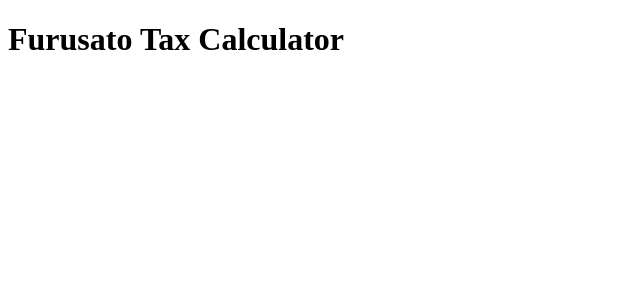
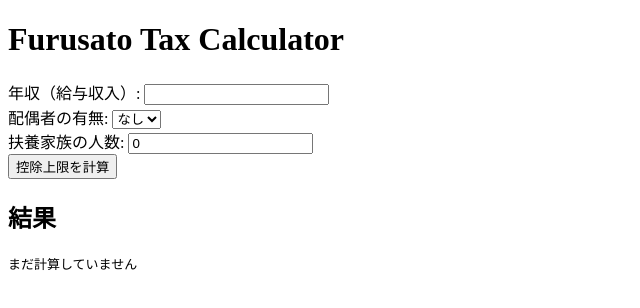
Before and after one commit to riosecca/furusato-tax-calculator, a website with bundled scripts: page docs/index.html in a window 1280 px wide. Shown: the whole page, without its empty margins (0-640 px from the left). Built offline with nearby package versions, Linux system fonts and the light colour scheme.

Commit message:
{commitment comments}

```diff
--- a/docs/index.html
+++ b/docs/index.html
@@ -1,14 +1,44 @@
 <!DOCTYPE html>
 <html lang="ja">
+<head>
+  <meta charset="UTF-8" />
+  <title>Furusato Tax Calculator</title>
+</head>
+<body>
+  <h1>Furusato Tax Calculator</h1>
 
-<head>
-    <meta charset="UTF-8" />
-    <title>Furusato Tax Calculator</title>
-</head>
+  <form id="calc-form">
+    <div>
+      <label>
+        年収（給与収入）:
+        <input id="income" type="number" required />
+      </label>
+    </div>
 
-<body>
-    <h1>Furusato Tax Calculator</h1>
-    <script type="module" src="./index.js"></script>
+    <div>
+      <label>
+        配偶者の有無:
+        <select id="hasSpouse">
+          <option value="no">なし</option>
+          <option value="yes">あり</option>
+        </select>
+      </label>
+    </div>
+
+    <div>
+      <label>
+        扶養家族の人数:
+        <input id="dependents" type="number" value="0" min="0" />
+      </label>
+    </div>
+
+    <button type="submit">控除上限を計算</button>
+  </form>
+
+  <h2>結果</h2>
+  <pre id="result">まだ計算していません</pre>
+
+  <!-- ここが大事 -->
+  <script type="module" src="./index.js"></script>
 </body>
-
 </html>
```
